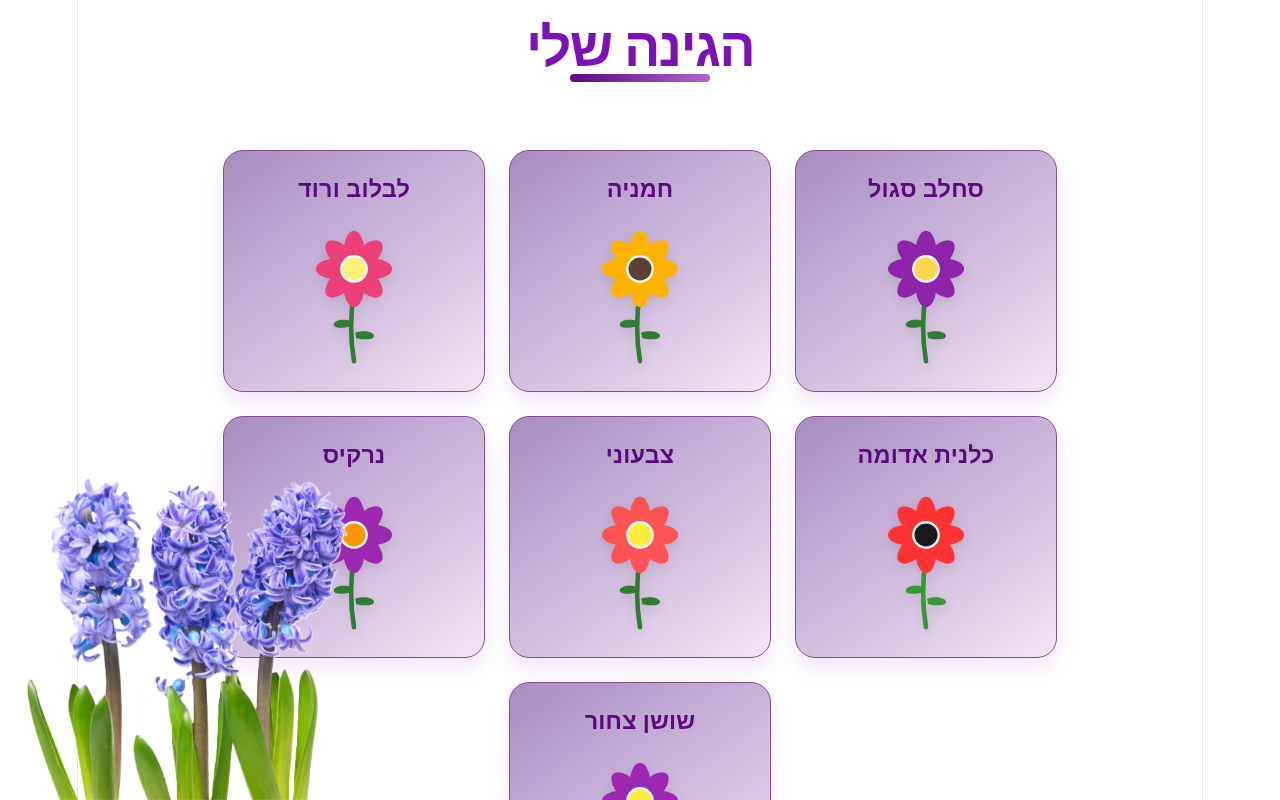
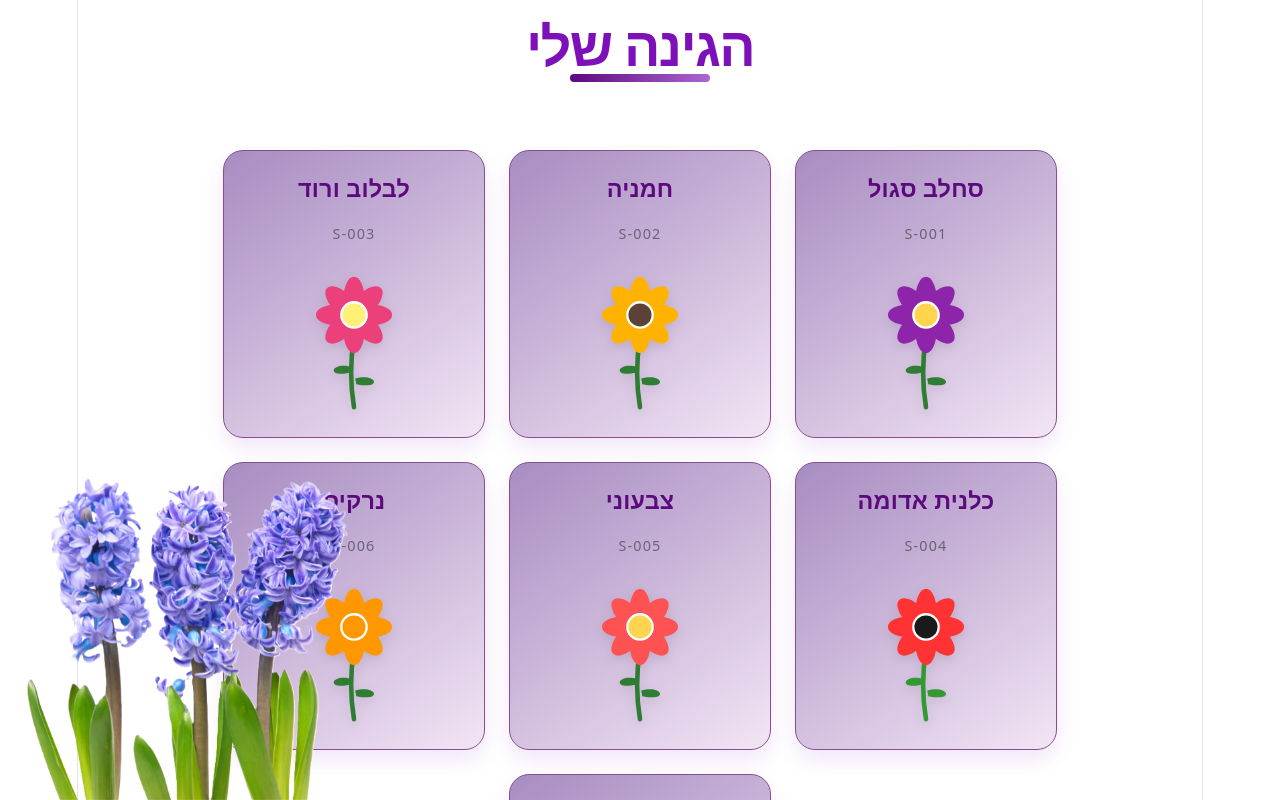
Before and after one commit to Nava-Slutzkin/Garden-App, a React (Vite) app: page / in a window 1280 px wide. Shown: the top 800 px of the page. Built offline with nearby package versions, Linux system fonts and the light colour scheme.

Commit message:
Refactor Flower component to use a flower data array; enhance layout with flower gallery styles

```diff
--- a/src/App.css
+++ b/src/App.css
@@ -206,10 +206,26 @@
 
 .fixed-bottom-left {
   position: fixed;    /* קובע שהתמונה תישאר במקום קבוע גם בעת גלילה */
-  bottom: 0px;       /* מרחק מהחלק התחתון (ניתן לשנות ל-0 אם רוצים צמוד ממש) */
+  bottom: 0px;       /* מרחק מהחלק התחתון (ניתן לשנות ל-0 אם רוצה צמוד ממש) */
   left: 20px;         /* מרחק מזווית שמאל */
   width: 350px;       /* הגדרת רוחב לתמונה (ניתן להתאים לפי הצורך) */
   height: auto;       /* שמירה על יחס הגובה-רוחב המקורי */
   z-index: 1000;      /* מבטיח שהתמונה תופיע מעל אלמנטים אחרים בעמוד */
   pointer-events: none; /* רשות: מונע מהתמונה לחסום לחיצות על אלמנטים שמתחתיה */
 }
+
+.flower-gallery {
+  display: flex;
+  flex-wrap: wrap;
+  justify-content: center;
+  gap: 24px;
+  padding: 20px;
+  box-sizing: border-box;
+}
+
+@media (max-width: 640px) {
+  .flower-gallery {
+    gap: 16px;
+    padding: 16px;
+  }
+}
--- a/src/App.jsx
+++ b/src/App.jsx
@@ -1,8 +1,59 @@
 import './App.css';
 
-export function Flower({ name, colorPetal, colorCenter, colorStem }) {
+const flowers = [
+  {
+    code: "S-001",
+    name: "סחלב סגול",
+    colorPetal: "#8e24aa",
+    colorCenter: "#ffd54f",
+    colorStem: "#2e7d32",
+  },
+  {
+    code: "S-002",
+    name: "חמניה",
+    colorPetal: "#ffb300",
+    colorCenter: "#5d4037",
+    colorStem: "#2e7d32",
+  },
+  {
+    code: "S-003",
+    name: "לבלוב ורוד",
+    colorPetal: "#ec407a",
+    colorCenter: "#fff176",
+    colorStem: "#2e7d32",
+  },
+  {
+    code: "S-004",
+    name: "כלנית אדומה",
+    colorPetal: "#ff3333",
+    colorCenter: "#1a1a1a",
+    colorStem: "#339933",
+  },
+  {
+    code: "S-005",
+    name: "צבעוני",
+    colorPetal: "#ff5252",
+    colorCenter: "#ffd54f",
+    colorStem: "#2e7d32",
+  },
+  {
+    code: "S-006",
+    name: "נרקיס",
+    colorPetal: "#ff9800",
+    colorCenter: "#ff9800",
+    colorStem: "#2e7d32",
+  },
+  {
+    code: "S-007",
+    name: "שושן צחור",
+    colorPetal: "#4a148c",
+    colorCenter: "#ffd54f",
+    colorStem: "#2e7d32",
+  },
+];
 
-  const finalName = name || "פרח קסום";
+export function Flower({ code, name, colorPetal, colorCenter, colorStem }) {
+
   const finalColorPetal = colorPetal || "#9c27b0";
   const finalColorCenter = colorCenter || "#ffeb3b";
   const finalColorStem = colorStem || "#2e7d32";
@@ -30,8 +81,15 @@ export function Flower({ name, colorPetal, colorCenter, colorStem }) {
     fontWeight: "600",
   };
 
+  const codeStyle = {
+    margin: "4px 0 0",
+    color: "#6b6375",
+    fontSize: "0.8rem",
+    letterSpacing: "0.08em",
+  };
+
   const handleClick = () => {
-    alert(`אני פרח מסוג ${name}`);
+    alert(`אני פרח מסוג ${name}, קוד ${code}`);
   };
 
   return (
@@ -48,6 +106,7 @@ export function Flower({ name, colorPetal, colorCenter, colorStem }) {
       }}
     >
       <h3 style={titleStyle}>{name}</h3>
+      <p style={codeStyle}>{code}</p>
 
       <svg width="120" height="150" viewBox="0 0 100 130" style={{ filter: "drop-shadow(0px 4px 6px rgba(0,0,0,0.1))" }}>
         {/* גבעול מפותל מעט */}
@@ -84,26 +143,19 @@ export function Flower({ name, colorPetal, colorCenter, colorStem }) {
 
 function App() {
   return (
-    <div className="header">
+    <main className="header">
       <h1>הגינה שלי</h1>
       <img src="/public/image.png" alt="תמונה" className="fixed-bottom-left" />
 
-      <div style={{
-        display: 'flex',
-        gap: '24px',
-        padding: '20px',
-        flexWrap: 'wrap',
-        justifyContent: 'center'
-      }}>
-        <Flower name="סחלב סגול" colorPetal="#8e24aa" colorCenter="#ffd54f" />
-        <Flower name="חמניה" colorPetal="#ffb300" colorCenter="#5d4037" />
-        <Flower name="לבלוב ורוד" colorPetal="#ec407a" colorCenter="#fff176" />
-        <Flower name="כלנית אדומה" colorPetal="#ff3333" colorCenter="#1a1a1a" colorStem="#339933" />
-        <Flower name="צבעוני" colorPetal="#ff5252" />
-        <Flower name="נרקיס" colorCenter="#ff9800" />
-        <Flower name="שושן צחור" />
-      </div>
-    </div>
+      <section
+        className="flower-gallery"
+        aria-label="רשימת הפרחים בגינה"
+      >
+        {flowers.map((flower) => (
+          <Flower key={flower.code} {...flower} />
+        ))}
+      </section>
+    </main>
   );
 }
 
```
